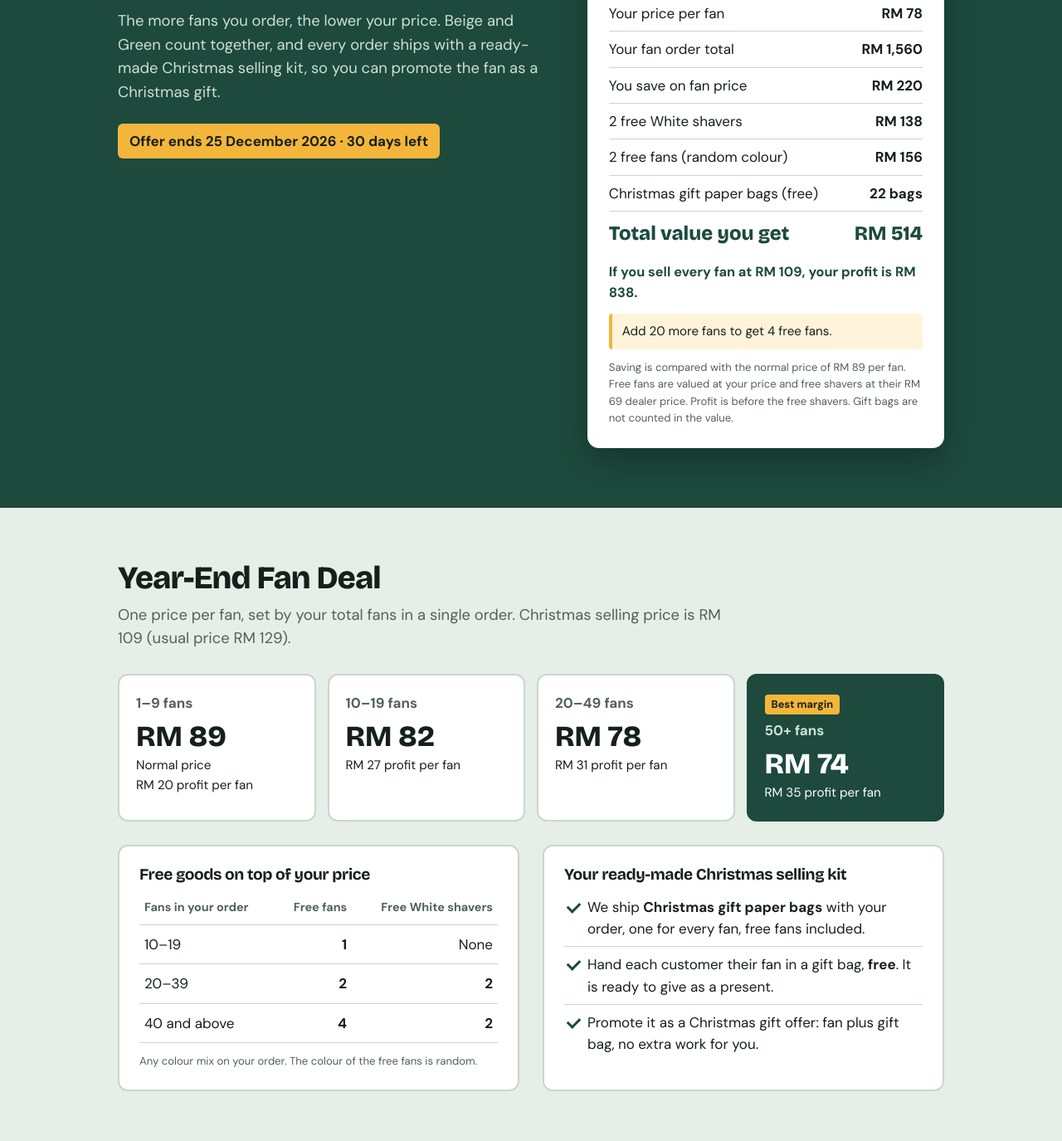
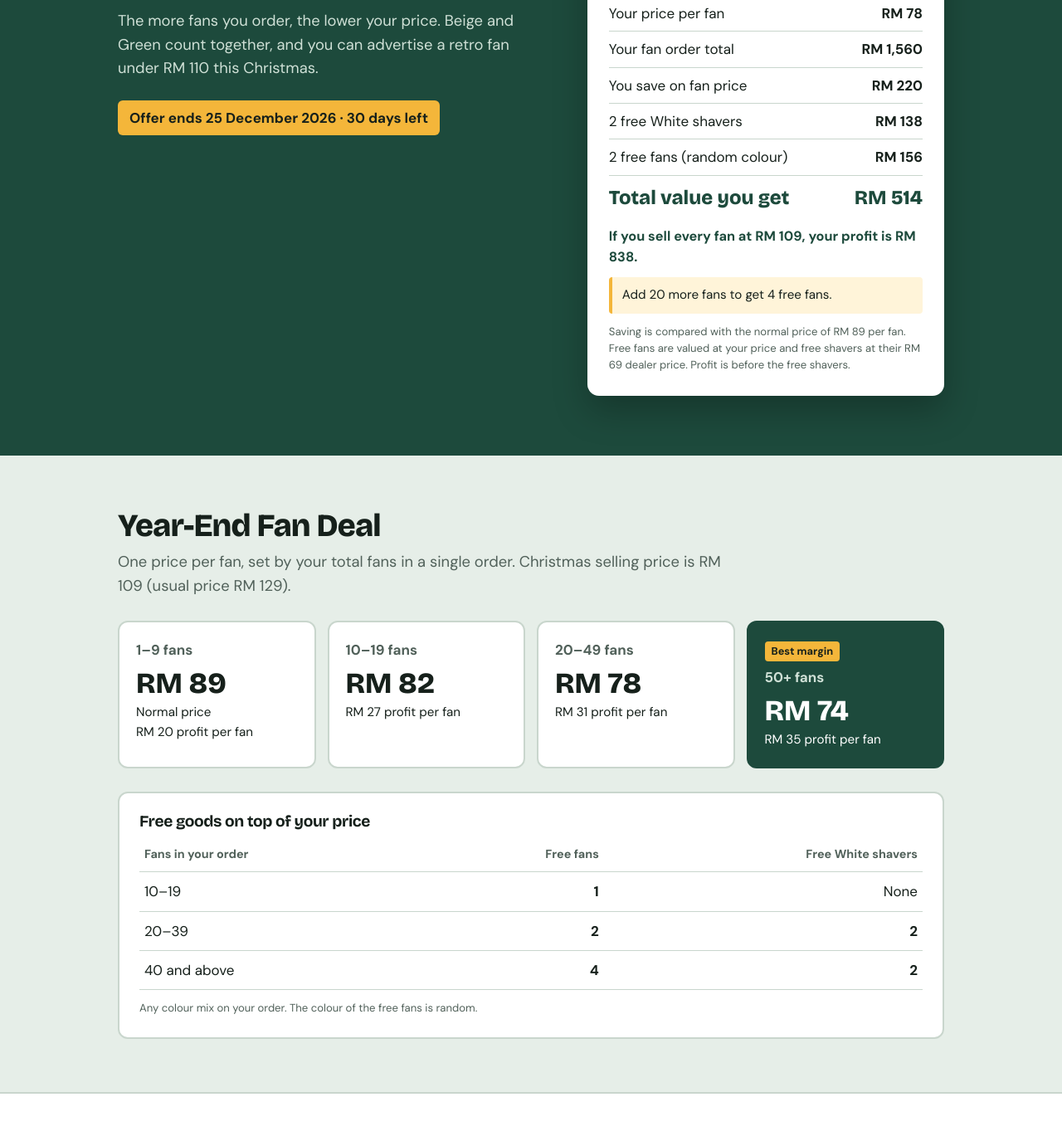
Before and after one commit to jeffng-star/OlibearPromo, a plain HTML site: page index.html in a window 1280 px wide. Shown: the part 345-1720 px from the top of the page at 83% size. Drawn offline with nearby package versions, Linux system fonts and the light colour scheme.

Commit message:
Add files via upload

```diff
--- a/index.html
+++ b/index.html
@@ -93,7 +93,7 @@ footer{padding:22px 0;font-size:.85rem;color:var(--muted);text-align:center}
     <div class="hero-grid">
       <div>
         <h1>Buy the retro fan at RM 74–82. Sell it at RM 109.</h1>
-        <p class="lead">The more fans you order, the lower your price. Beige and Green count together, and every order ships with a ready-made Christmas selling kit, so you can promote the fan as a Christmas gift.</p>
+        <p class="lead">The more fans you order, the lower your price. Beige and Green count together, and you can advertise a retro fan under RM 110 this Christmas.</p>
         <span class="deadline" id="deadline">Offer ends 25 December 2026</span>
       </div>
 
@@ -112,12 +112,11 @@ footer{padding:22px 0;font-size:.85rem;color:var(--muted);text-align:center}
           <div><span>You save on fan price</span><strong id="oPer"></strong></div>
           <div><span id="lShav">2 free White shavers</span><strong id="oShav"></strong></div>
           <div><span id="lFree">Free fans</span><strong id="oFree"></strong></div>
-          <div><span>Christmas gift paper bags (free)</span><strong id="oBox"></strong></div>
           <div class="big"><span>Total value you get</span><span id="oProfit"></span></div>
         </div>
         <p class="profit-line" id="oProfitLine"></p>
         <div class="nudge" id="nudge"></div>
-        <p class="fine">Saving is compared with the normal price of RM 89 per fan. Free fans are valued at your price and free shavers at their RM 69 dealer price. Profit is before the free shavers. Gift bags are not counted in the value.</p>
+        <p class="fine">Saving is compared with the normal price of RM 89 per fan. Free fans are valued at your price and free shavers at their RM 69 dealer price. Profit is before the free shavers.</p>
       </div>
     </div>
   </div>
@@ -133,7 +132,7 @@ footer{padding:22px 0;font-size:.85rem;color:var(--muted);text-align:center}
       <div class="tier"><div class="range">20–49 fans</div><div class="price">RM 78</div><div class="earn">RM 31 profit per fan</div></div>
       <div class="tier best"><span class="tag">Best margin</span><div class="range">50+ fans</div><div class="price">RM 74</div><div class="earn">RM 35 profit per fan</div></div>
     </div>
-    <div class="split">
+    <div class="split" style="grid-template-columns:1fr">
       <div class="card">
         <h3>Free goods on top of your price</h3>
         <table>
@@ -145,14 +144,6 @@ footer{padding:22px 0;font-size:.85rem;color:var(--muted);text-align:center}
           </tbody>
         </table>
         <p class="fine">Any colour mix on your order. The colour of the free fans is random.</p>
-      </div>
-      <div class="card">
-        <h3>Your ready-made Christmas selling kit</h3>
-        <ul class="ticks">
-          <li>We ship <strong>Christmas gift paper bags</strong> with your order, one for every fan, free fans included.</li>
-          <li>Hand each customer their fan in a gift bag, <strong>free</strong>. It is ready to give as a present.</li>
-          <li>Promote it as a Christmas gift offer: fan plus gift bag, no extra work for you.</li>
-        </ul>
       </div>
     </div>
   </div>
@@ -221,6 +212,7 @@ footer{padding:22px 0;font-size:.85rem;color:var(--muted);text-align:center}
   <div class="wrap">
     <h2>Lock in your order before stock runs out</h2>
     <p>Message your sales contact with the quantity you want. We will confirm your price tier right away.</p>
+    <a class="btn" id="contactBtn" href="#">Send my order</a>
   </div>
 </section>
 
@@ -254,7 +246,6 @@ function calc(q){
   document.getElementById("oShav").textContent = shavers ? rm(shavVal) : "RM 0";
   document.getElementById("lFree").textContent = freeB ? freeB + " free fan" + (freeB>1?"s":"") + " (random colour)" : "Free fans (order 10+ fans)";
   document.getElementById("oFree").textContent = freeB ? rm(beigeVal) : "RM 0";
-  document.getElementById("oBox").textContent = (q+freeB) + " bags";
   document.getElementById("oProfit").textContent = rm(saved + shavVal + beigeVal);
   document.getElementById("oProfitLine").textContent = "If you sell every fan at RM 109, your profit is " + rm((q+freeB)*SRP - total) + ".";
   const miles = [
```
